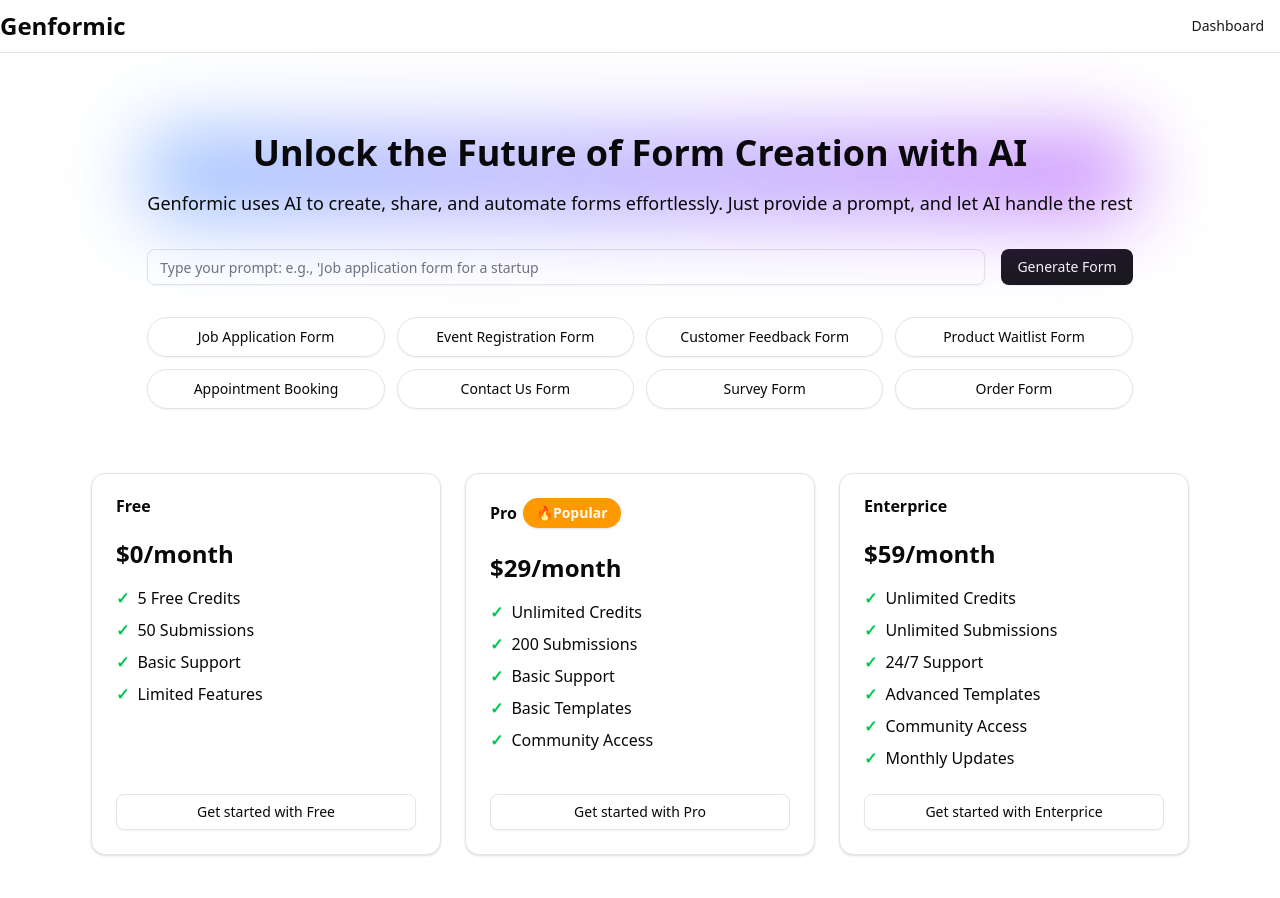
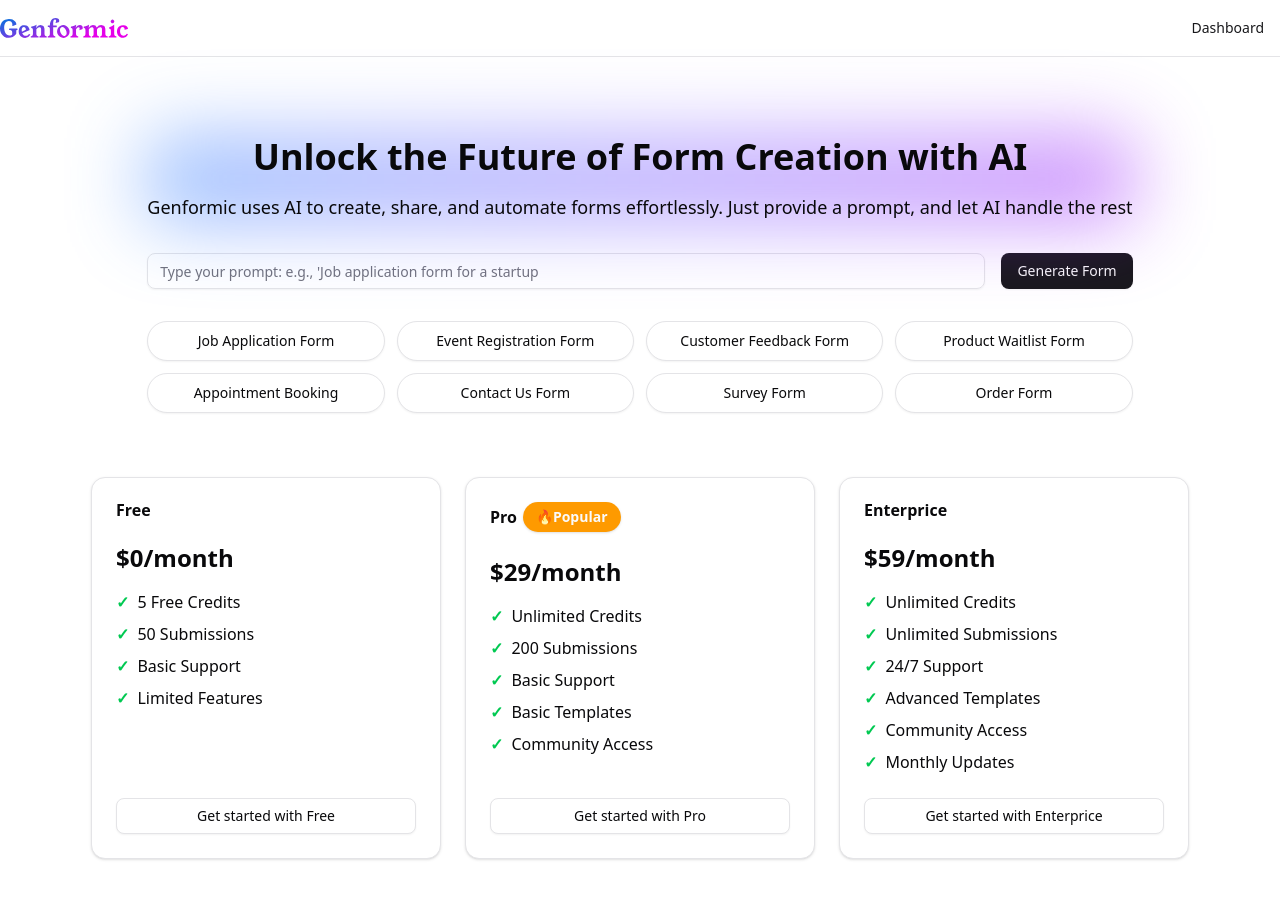
Before and after one commit to ismail-gits/genformic, a Next.js app: page / in a window 1280 px wide. Shown: the top 898 px of the page. Built offline with nearby package versions, Linux system fonts and the light colour scheme.

Commit message:
added Genformic logo

```diff
--- a/components/Logo.tsx
+++ b/components/Logo.tsx
@@ -1,7 +1,9 @@
+import Image from "next/image";
+
 const Logo = () => {
   return (
-    <div>
-      <h1 className="font-extrabold text-2xl">Genformic</h1>
+    <div className="relative w-32 h-10">
+      <Image alt="Genformic Logo" src={"/Genformic-logo.svg"} fill/>
     </div>
   );
 };
```
Also changed, not shown: public/Genformic-logo.svg (added).
